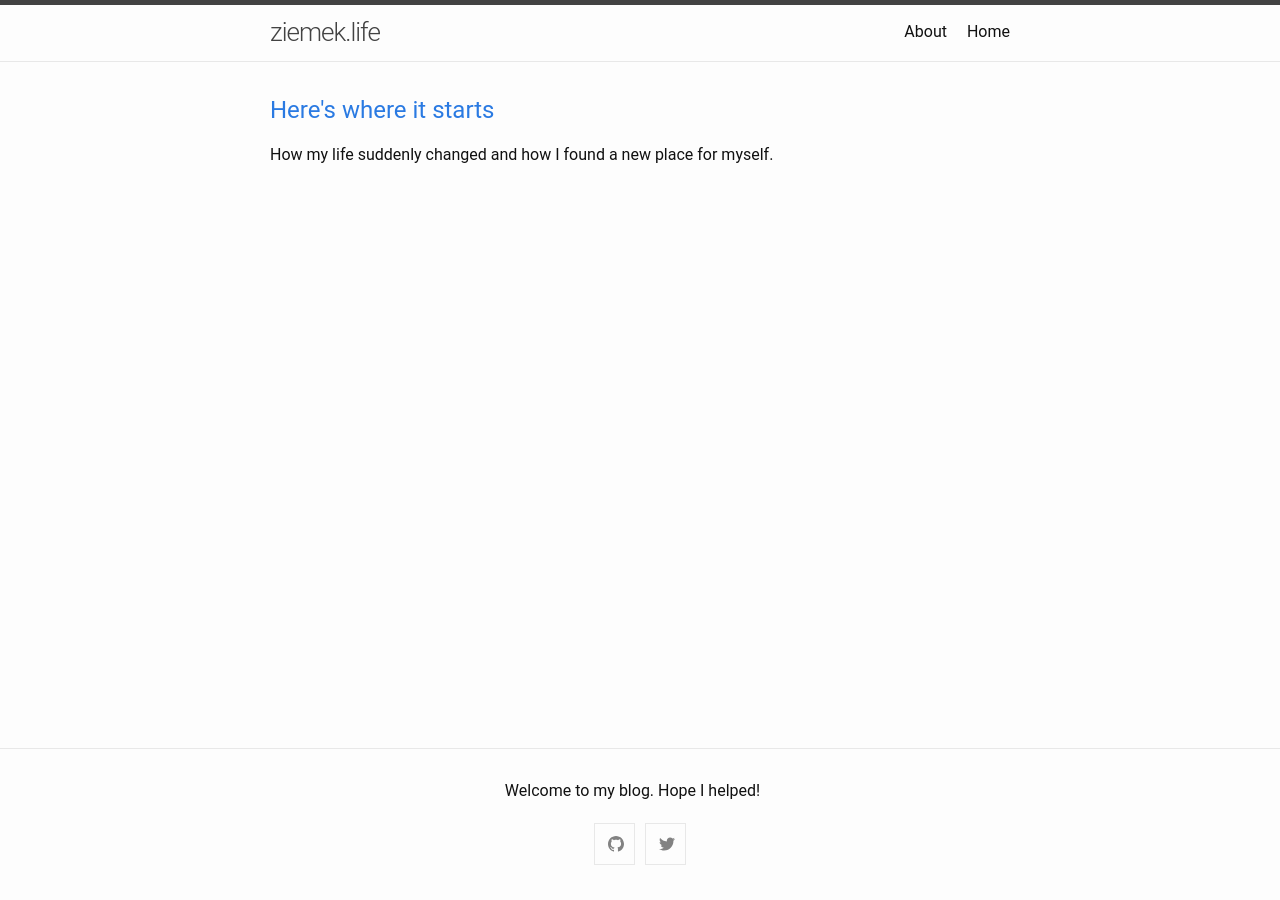
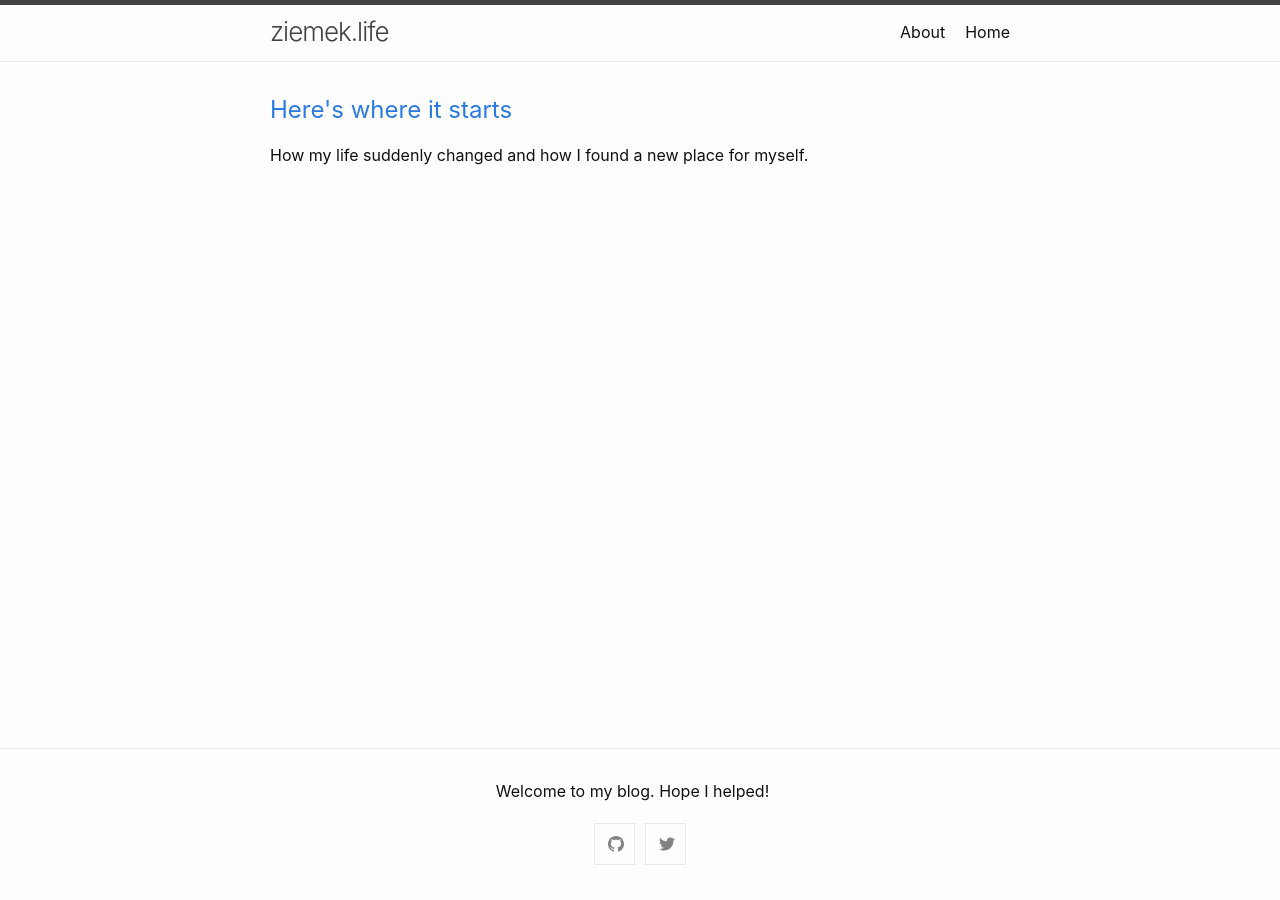
Before and after one commit to ziemek-bucko/blog, a Jekyll site: the page built from index.markdown, in a window 1280 px wide. Built offline with Jekyll 4.4.1, drawn with Linux system fonts in a browser that asks for light colours.

Commit message:
Update initialize.scss

```diff
--- a/_sass/minima/initialize.scss
+++ b/_sass/minima/initialize.scss
@@ -2,7 +2,7 @@
 
 // Define defaults for each variable.
 
-$base-font-family: Roboto !default;
+$base-font-family: -apple-system, BlinkMacSystemFont, "Segoe UI", "Segoe UI Symbol", "Segoe UI Emoji", "Apple Color Emoji", Roboto, Helvetica, Arial, sans-serif !default;
 $base-font-size:   16px !default;
 $base-font-weight: 400 !default;
 $small-font-size:  $base-font-size * 0.875 !default;
```
